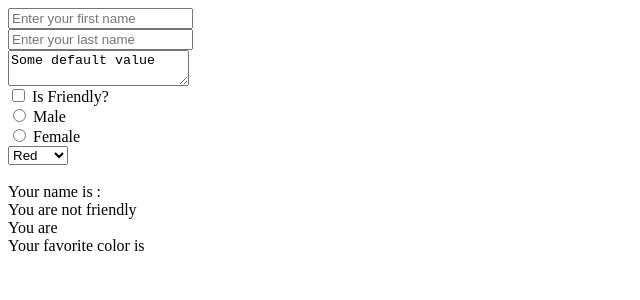
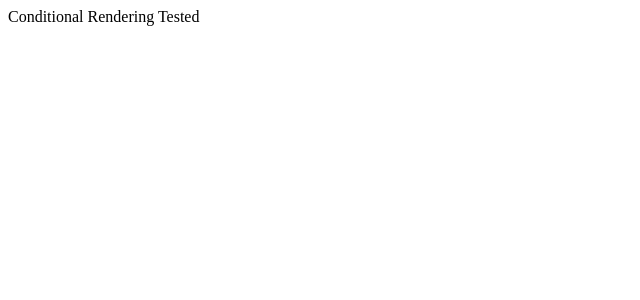
Before and after one commit to smreeti/react-smriti, a React (Create React App) app: page / in a window 1280 px wide. Shown: the top 300 px of the page, without its empty margins (0-640 px from the left). Built offline with nearby package versions, Linux system fonts and the light colour scheme.

Commit message:
conditional rendering tested

```diff
--- a/components/ConditionalRendering.js
+++ b/components/ConditionalRendering.js
@@ -5,27 +5,22 @@ class ConditionalRendering extends React.Component {
   constructor() {
     super();
     this.state = {
-      isLoading: false,
+      isLoading: true,
       character: {}
     };
   }
 
   componentDidMount() {
-
-    this.setState({ loading: true });
-    fetch("https://swapi.co/api/people/1")
-      .then(response => response.json())
-      .then(data => {
-        this.setState({
-          isLoading: false,
-          character: data
-        });
+    setTimeout(() => {
+      this.setState({
+        isLoading: false
       });
+    }, 1500);
   }
 
   render() {
     return (
-      <div>{this.state.isLoading ? "loading" : this.state.character.name}</div>
+      <div>{this.state.isLoading ? "loading" : "Conditional Rendering Tested" }</div>
     );
   }
 }
--- a/index.js
+++ b/index.js
@@ -1,10 +1,10 @@
 import React from "react"
 import ReactDOM from "react-dom"
 
-import ReactForm from "./components/ReactForm"
+import ConditionalRendering from "./components/ConditionalRendering"
 import "./style.css";
 
 ReactDOM.render(
-    <ReactForm/>,
+    <ConditionalRendering/>,
     document.getElementById("root")
 )
```
